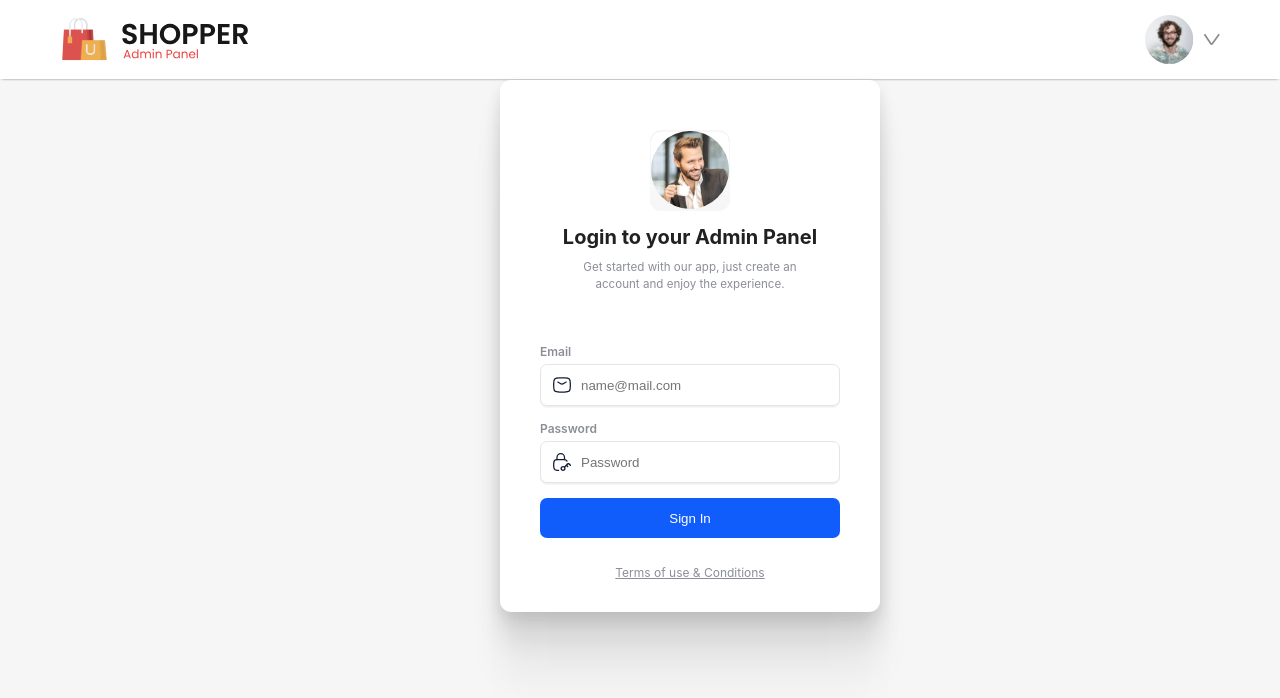
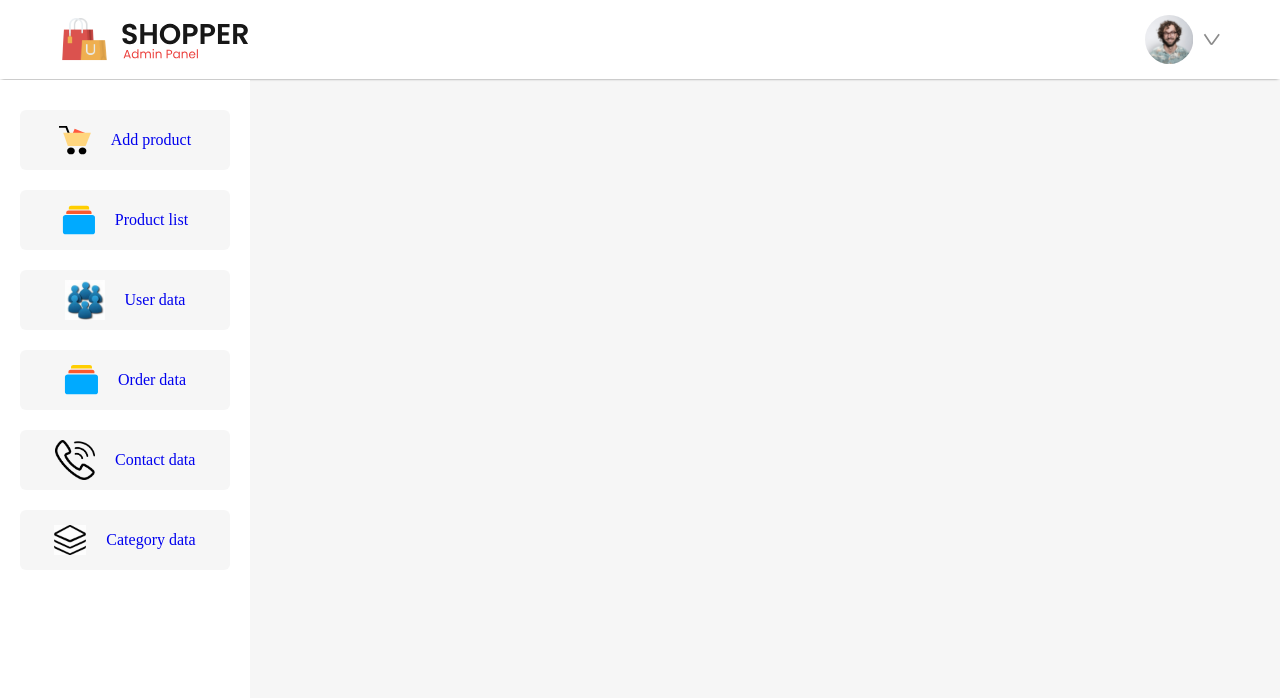
Before and after one commit to rajbhuva07/college_Admin, a React (Vite) app: page /login in a window 1280 px wide. Shown: the top 698 px of the page. Built offline with nearby package versions, Linux system fonts and the light colour scheme.

Commit message:
soem ghghgh

```diff
--- a/src/pages/admin/Admin.jsx
+++ b/src/pages/admin/Admin.jsx
@@ -28,9 +28,11 @@ const Admin = () => {
     return (
         <div>
             <div className='admin'>
-                {isLoggedIn && <Slidebar />}
+                {/* {isLoggedIn && */}
+                    <Slidebar />
+
                 <Routes>
-                    <Route path='/login' element={<Login setIsLoggedIn={setIsLoggedIn} />} />
+                    {/* <Route path='/login' element={<Login setIsLoggedIn={setIsLoggedIn} />} /> */}
                     {/* {isLoggedIn && ( */}
                         <>
                             <Route path='/' element={<Details />} />
```
